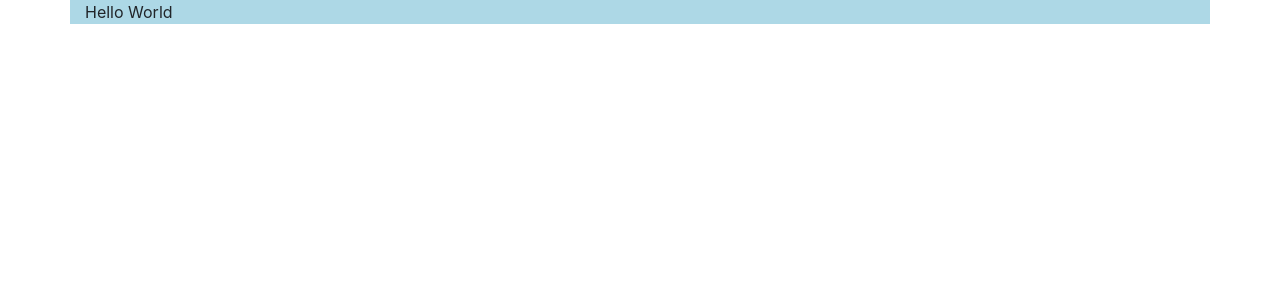
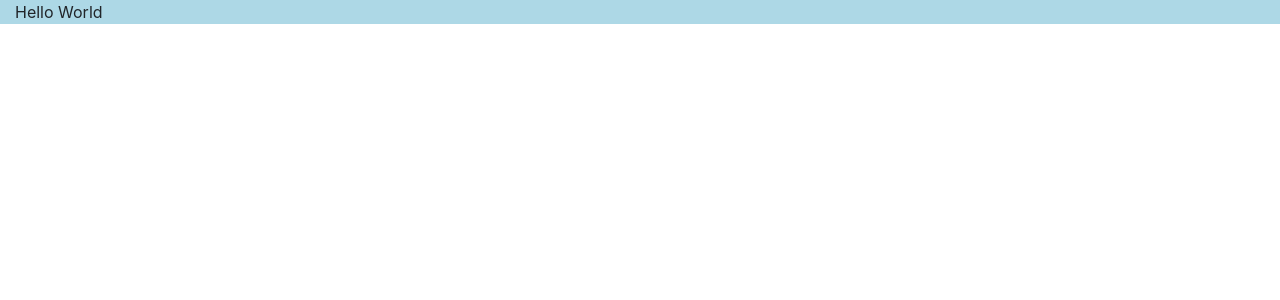
Before and after one commit to Felixmp7/React-Bootstrap, a React (Create React App) app: page / in a window 1280 px wide. Shown: the top 300 px of the page. Built offline with nearby package versions, Linux system fonts and the light colour scheme.

Commit message:
Probando el fluid

```diff
--- a/src/App.js
+++ b/src/App.js
@@ -5,7 +5,10 @@ import Container from 'react-bootstrap/Container'
 
 function App() {
   return (
-    <Container style={{ background: 'lightblue'}}>
+    <Container
+      style={{ background: 'lightblue'}}
+      fluid={true}
+      >
       Hello World
     </Container>
   );
```
